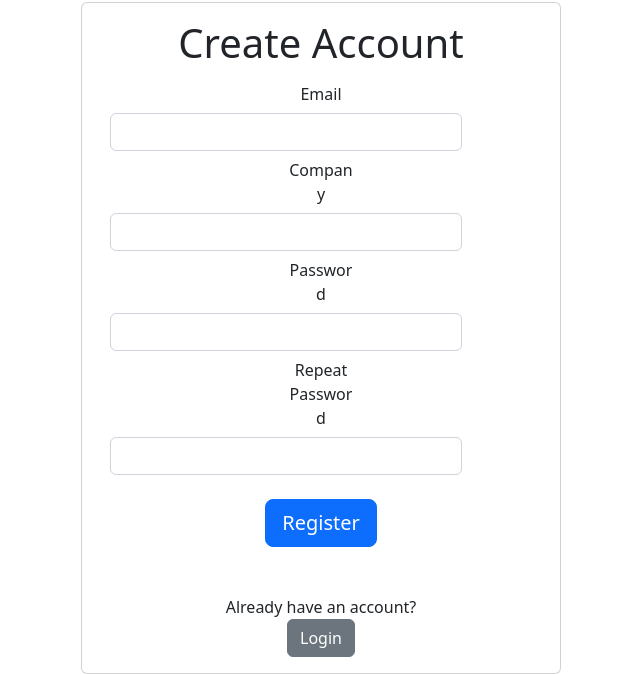
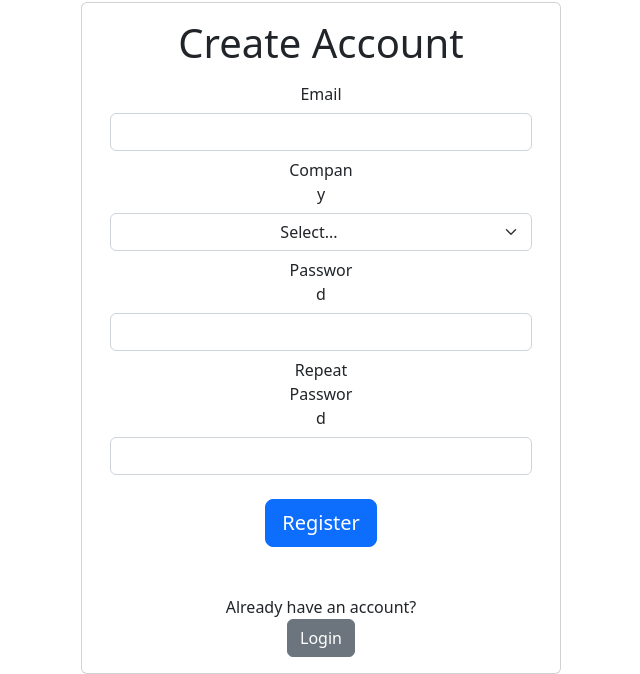
Before and after one commit to tsmithscott/WeBalance, a Flask app: page /signup in a window 1280 px wide. Shown: the part 134-808 px from the top of the page, without its empty margins (319-959 px from the left). Run offline with Flask 2, Linux system fonts and the light colour scheme.

Commit message:
+ Added necessary HTTP methods to routes + Added registration company selector + Fixed login & signup form input formatting

```diff
--- a/main.py
+++ b/main.py
@@ -8,12 +8,12 @@ def home():
     return redirect(url_for("about"))
 
 
-@app.route("/login")
+@app.route("/login", methods=['GET', 'POST'])
 def login():
     return render_template("login.html", title="Login")
 
 
-@app.route("/signup")
+@app.route("/signup", methods=['GET', 'POST'])
 def signup():
     return render_template("signup.html", title="Create an Account")
 
@@ -23,13 +23,14 @@ def dashboard():
     return render_template("dashboard.html", title="Dashboard")
 
 
-@app.route("/preferences")
+@app.route("/preferences", methods=['GET', 'POST'])
 def preferences():
     return render_template("preferences.html", title="Preferences")
 
 
 @app.route("/about")
 def about():
+    # Populate index.html with info/animations/pictures
     return render_template("index.html", title="About Us")
 
 
--- a/templates/login.html
+++ b/templates/login.html
@@ -9,13 +9,13 @@
             <form action="/login" method="POST">
                 <div class="mb3">
                     <label for="inputEmail" class="col-sm-2 col-form-label">Email</label>
-                    <div class="col-sm-10">
+                    <div class="d-flex">
                     <input type="text" class="form-control" id="inputEmail">
                     </div>
                 </div>
                 <div class="mb3">
                     <label for="inputPassword" class="col-sm-2 col-form-label">Password</label>
-                    <div class="col-sm-10">
+                    <div class="d-flex">
                     <input type="password" class="form-control" id="inputPassword">
                     </div>
                 </div>
--- a/templates/signup.html
+++ b/templates/signup.html
@@ -9,26 +9,31 @@
             <form action="/signup" method="POST">
                 <div class="mb3">
                     <label for="inputEmail" class="col-sm-2 col-form-label">Email</label>
-                    <div class="col-sm-10">
+                    <div class="d-flex">
                     <input type="text" class="form-control" id="inputEmail">
                     </div>
                 </div>
                 <div class="mb3">
                     <label for="inputCompany" class="col-sm-2 col-form-label">Company</label>
-                    <div class="col-sm-10">
-                    <input type="text" class="form-control" id="inputCompany">
+                    <div class="d-flex">
+                        <select class="form-select" id="companyIDSelector" style="text-align-last:center;">
+                            <option selected>Select...</option>
+                            <option value="1">One</option>
+                            <option value="2">Two</option>
+                            <option value="3">Three</option>
+                          </select>
                     </div>
                 </div>
                 <div class="mb3">
                     <label for="inputPassword" class="col-sm-2 col-form-label">Password</label>
-                    <div class="col-sm-10">
+                    <div class="d-flex">
                     <input type="password" class="form-control" id="inputPassword">
                     </div>
                 </div>
                 <div class="mb3">
-                    <label for="inputPassword" class="col-sm-2 col-form-label">Repeat Password</label>
-                    <div class="col-sm-10">
-                    <input type="password" class="form-control" id="inputPassword">
+                    <label for="inputRepeatPassword" class="col-sm-2 col-form-label">Repeat Password</label>
+                    <div class="d-flex">
+                    <input type="password" class="form-control" id="inputRepeatPassword">
                     </div>
                 </div>
                 <br><button type="submit" class="btn btn-primary btn-lg">Register</button>
```
